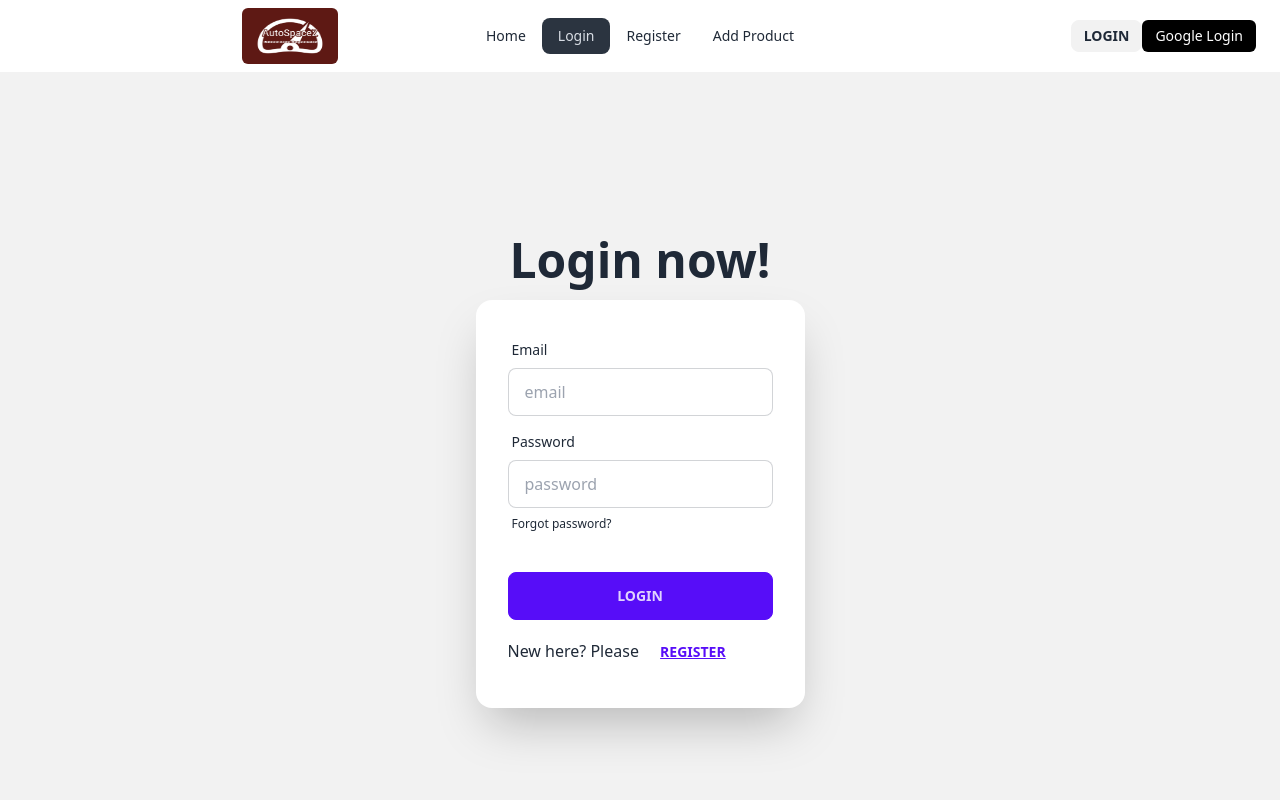
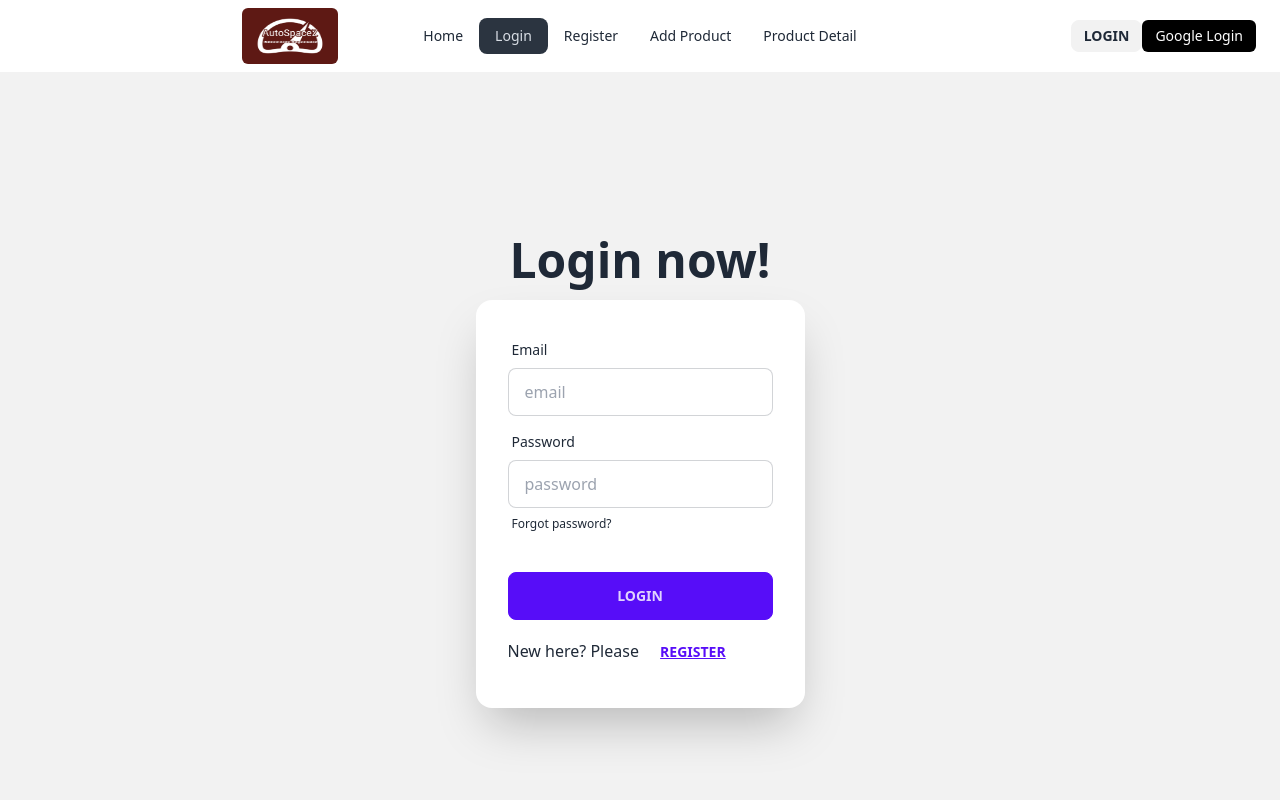
Before and after one commit to smhabib99-99/brand-shop-client-side, a React (Vite) app: page /login in a window 1280 px wide. Shown: the top 800 px of the page. Built offline with nearby package versions, Linux system fonts and the light colour scheme; no server answers.

Commit message:
product detail route creation successful

```diff
--- a/src/components/Navbar/Navbar.jsx
+++ b/src/components/Navbar/Navbar.jsx
@@ -33,6 +33,8 @@ const Navbar = () => {
     <li><NavLink to='/login'>Login</NavLink></li>
     <li><NavLink to='/register'>Register</NavLink></li>
     <li><NavLink to='/addProduct'>Add Product</NavLink></li>
+    <li><NavLink to='/productDetail'>Product Detail</NavLink></li>
+
 
 
     {
--- /dev/null
+++ b/src/pages/ProductDetail/ProductDetail.jsx
@@ -0,0 +1,11 @@
+
+
+const ProductDetail = () => {
+    return (
+        <div>
+
+        </div>
+    );
+};
+
+export default ProductDetail;
--- a/src/router/Router.jsx
+++ b/src/router/Router.jsx
@@ -6,6 +6,7 @@ import AddProduct from "../pages/AddProduct/AddProduct";
 import Login from "../pages/Login/Login";
 import Register from "../pages/Register/Register";
 import PrivateRoute from "../routerPrivate/PrivateRoute";
+import ProductDetail from "../pages/ProductDetail/ProductDetail";
 
 
 const router = createBrowserRouter([
@@ -32,6 +33,10 @@ const router = createBrowserRouter([
                 element:<Register></Register>
             },
             {
+                path:'/productDetail',
+                element:<PrivateRoute><ProductDetail></ProductDetail></PrivateRoute>
+            },
+            {
                 path:'/myCart',
             }
             // {
```
